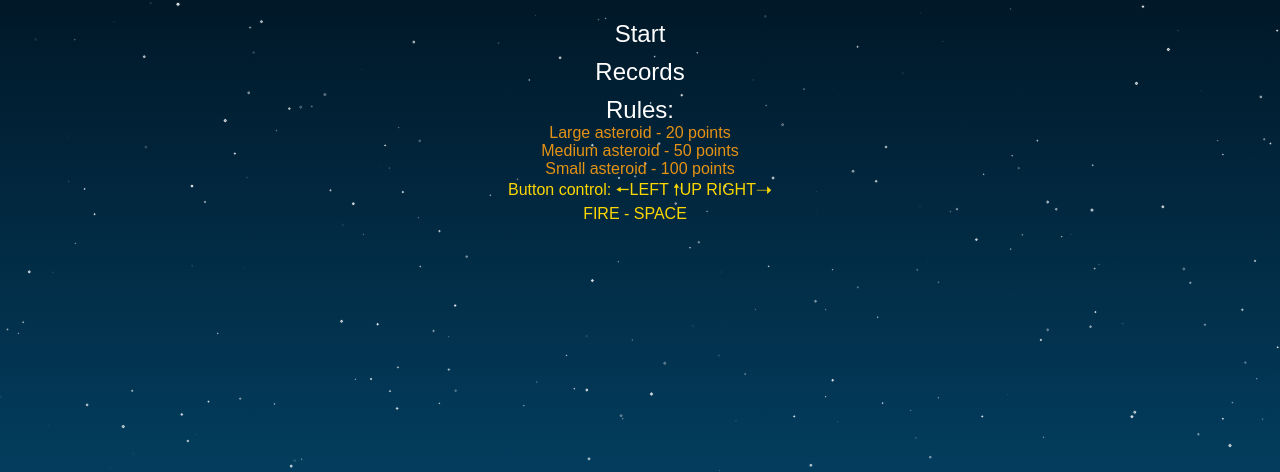
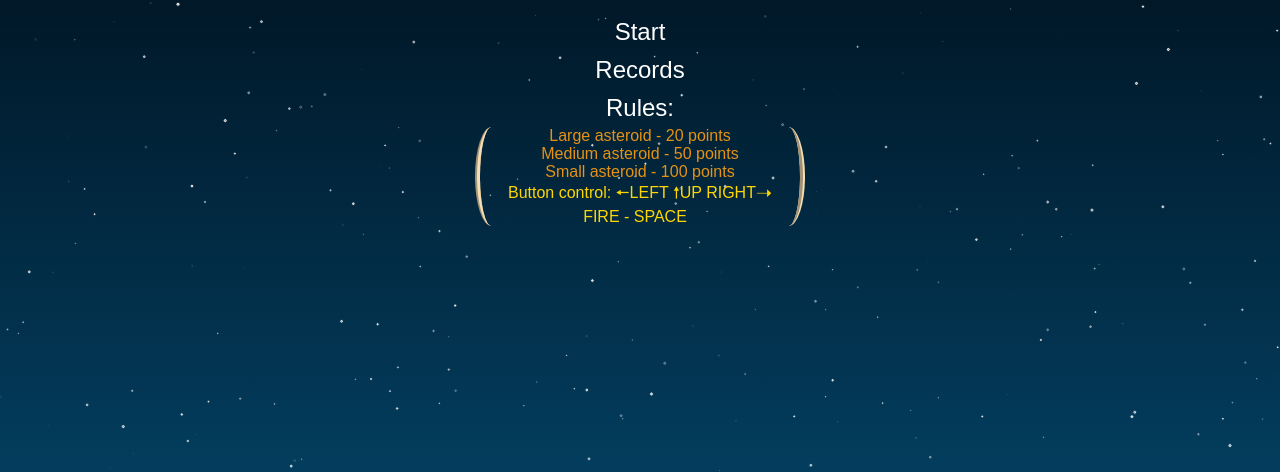
Before and after one commit to KhomichSergei/Project-Game, a plain HTML site: page index.html in a window 1280 px wide. Shown: the part 328-800 px from the top of the page. Drawn offline with nearby package versions, Linux system fonts and the light colour scheme; a web font is replaced by a local one.

Commit message:
Add files via upload

```diff
--- a/styles.css
+++ b/styles.css
@@ -126,6 +126,11 @@ ul li:hover, #recordsBackButton:hover {
 p {
     text-align: center;
     color: rgb(229, 146, 21);
+    border: groove wheat 5px;
+    margin-top: 5px;
+    border-top: none;
+    border-bottom: none;
+    border-radius: 30px/90px;
 
 }
 
```
